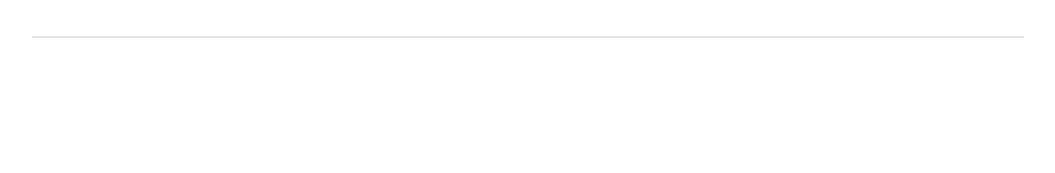
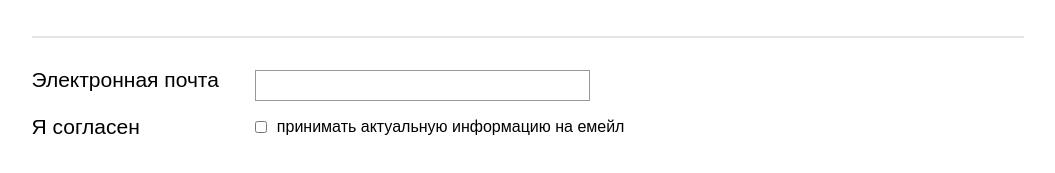
Before and after one commit to fermer123/au, a React (Create React App) app: page / in a window 1280 px wide. Shown: the part 479-652 px from the top of the page, without its empty margins (124-1179 px from the left). Built offline with nearby package versions, Linux system fonts and the light colour scheme; no server answers.

Commit message:
warning not end

```diff
--- a/src/App.js
+++ b/src/App.js
@@ -1,4 +1,5 @@
 import style from './App.module.scss';
+import Email from './components/email/email';
 import Header from './components/header/header';
 import Location from './components/location/location';
 import Password from './components/password/password';
@@ -9,6 +10,7 @@ function App() {
       <Header />
       <Location />
       <Password />
+      <Email />
     </div>
   );
 }
--- a/src/components/email/email.jsx
+++ b/src/components/email/email.jsx
@@ -0,0 +1,33 @@
+import { useState } from 'react';
+import style from './email.module.scss';
+
+const Email = () => {
+  const [checked, setChecked] = useState(true);
+  const [email, setEmail] = useState('');
+  const checkbox = () => {
+    setChecked(!checked);
+  };
+
+  return (
+    <div className={style.wrapper}>
+      <div className={style.email_wrapper}>
+        <div className={style.password_field}>Электронная почта</div>
+        <input value={email} onChange={(e) => setEmail(e.target.value)} />
+      </div>
+      <div className={style.password_wrapper}>
+        <div className={style.password_agree}>Я согласен</div>
+        <input
+          className={style.checkbox}
+          type='checkbox'
+          value={checked}
+          onChange={checkbox}
+        />
+        <div className={style.password_info}>
+          принимать актуальную информацию на емейл
+        </div>
+      </div>
+    </div>
+  );
+};
+
+export default Email;
--- a/src/components/email/email.module.scss
+++ b/src/components/email/email.module.scss
@@ -0,0 +1,51 @@
+.wrapper {
+  max-width: 594px;
+  margin-left: 100px;
+}
+
+.email_wrapper {
+  display: flex;
+  flex-wrap: wrap;
+  max-height: 100px;
+  text-align: flex-start;
+  margin-bottom: 16px;
+}
+.password_field {
+  font-family: 'Arial';
+  font-style: normal;
+  font-weight: 400;
+  font-size: 21px;
+  line-height: 19px;
+  color: #000000;
+  margin-right: 36px;
+}
+
+.password_wrapper {
+  display: flex;
+  flex-wrap: wrap;
+}
+.password_agree {
+  font-family: 'Arial';
+  font-style: normal;
+  font-weight: 400;
+  font-size: 21px;
+  line-height: 19px;
+  color: #000000;
+}
+.checkbox {
+  align-self: center;
+  margin-left: 115px;
+  width: 12px;
+  height: 12px;
+  border: 1px solid #7e7e7e;
+  box-sizing: border-box;
+}
+.password_info {
+  font-family: 'Arial';
+  font-style: normal;
+  font-weight: 400;
+  font-size: 16px;
+  line-height: 19px;
+  color: #000000;
+  margin-left: 10px;
+}
```
